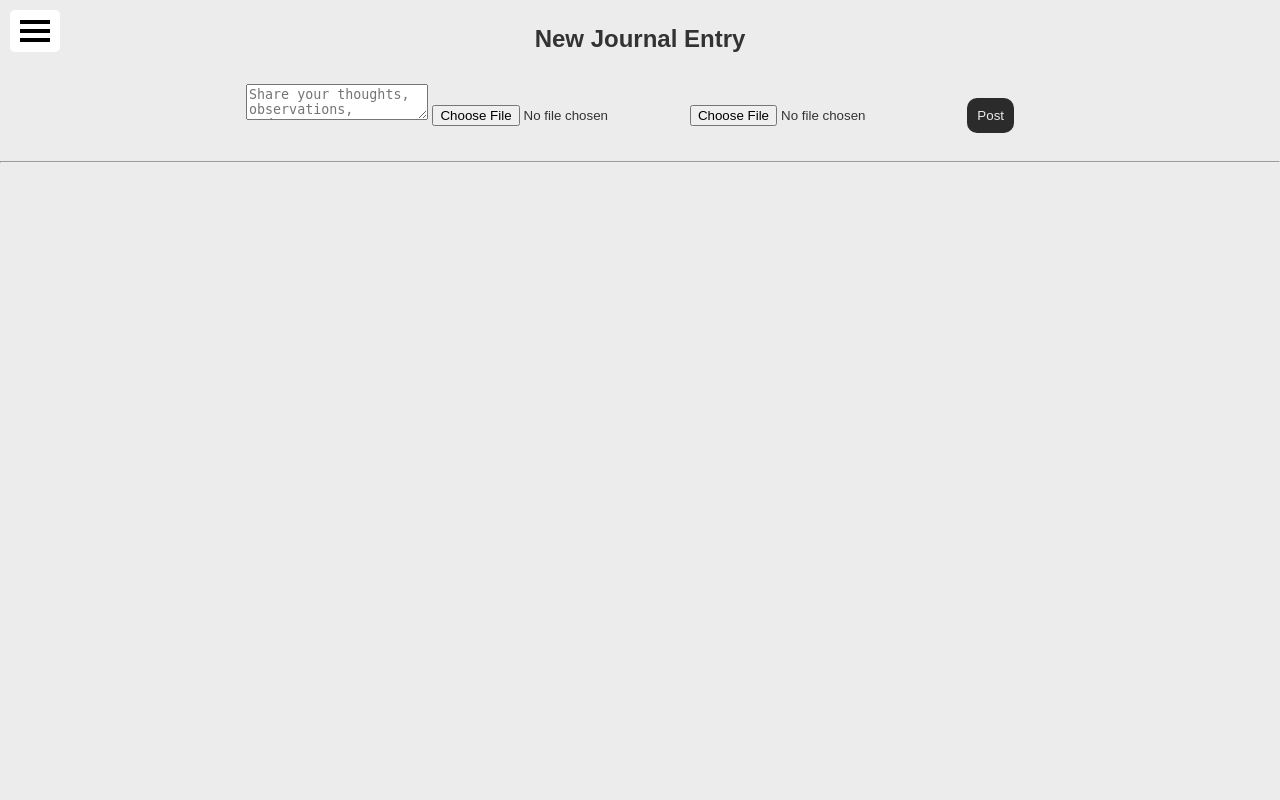
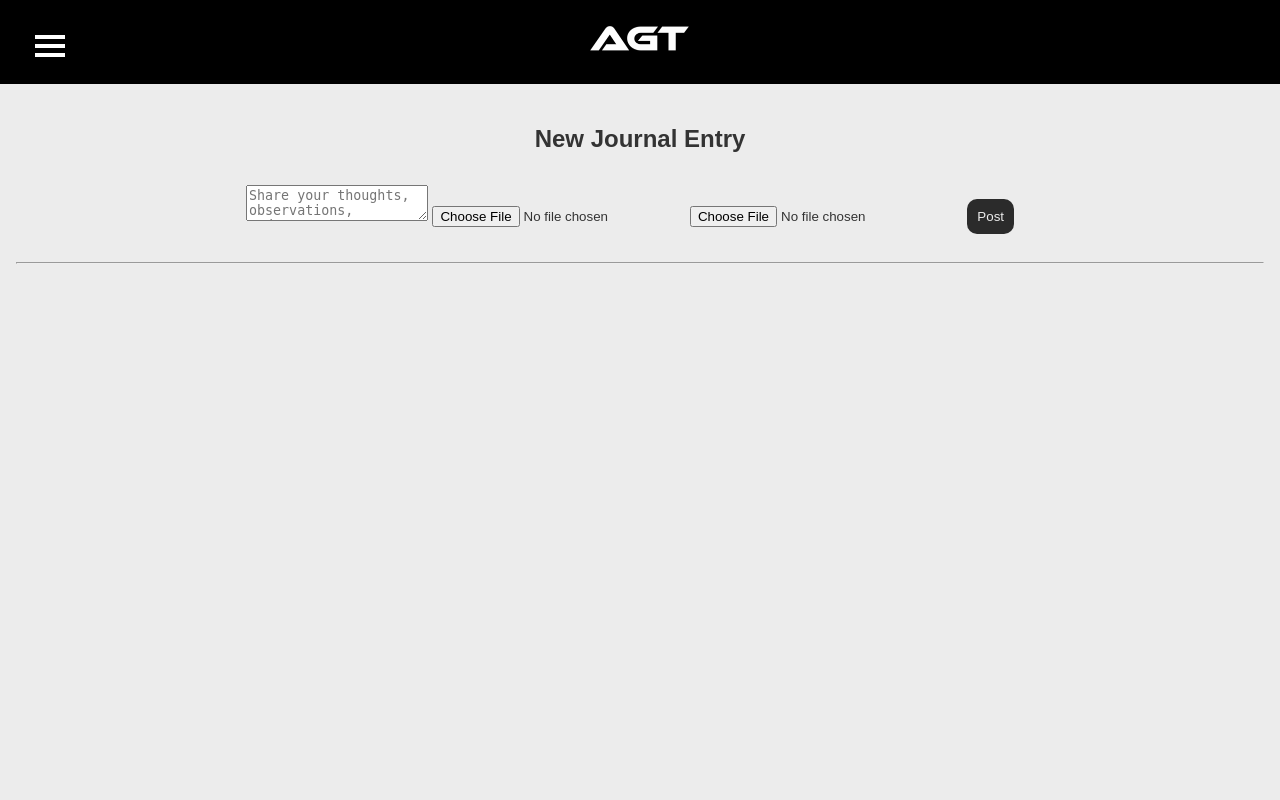
Before and after one commit to itstaylorham/AGT, a Flask app: page /journal in a window 1280 px wide. Run offline with Flask 3, Linux system fonts and the light colour scheme.

Commit message:
no full screen graph on dashboard of web app

```diff
--- a/web_ui/static/main.css
+++ b/web_ui/static/main.css
@@ -196,73 +196,3 @@ tr:nth-child(even) {
 input #normalize-data {
     width: 200%;
 }
-
-@media (orientation: landscape) {
-    .hamburger-menu {
-        position: fixed;
-        top: 10px;
-        left: 10px;
-        background-color: white;
-        padding: 5px;
-        border-radius: 5px;
-        z-index: 1001;
-    }
-
-    .hamburger-menu span {
-        background-color: black;
-    }
-
-    .slide-menu {
-        position: fixed;
-        left: -250px;
-        top: 0;
-        width: 250px;
-        height: 100vh;
-        padding-top: 60px;
-        transition: 0.4s;
-        z-index: 1000;
-    }
-
-    .slide-menu.active {
-        left: 0;
-    }
-
-    header {
-        position: fixed;
-        top: 0;
-        left: 0;
-        width: 100%;
-        z-index: 999;
-    }
-
-    .header-img { /* Add this rule */
-        display: none;
-    }
-
-    .main-content {
-        margin: 0;
-        padding: 0;
-        position: fixed;
-        top: 0;
-        left: 0;
-        width: 100vw;
-        height: 100vh;
-    }
-
-    #main-dash {
-        width: 100vw;
-        height: 100vh;
-        padding: 50px;
-    }
-
-    .dashboard-main {
-        width: 100vw;
-        height: 100vh;
-        margin: 0;
-        padding: 0;
-    }
-
-    .tool-item, .tools, .table-container, .normalize-data {
-        display: none;
-    }
-}
```
